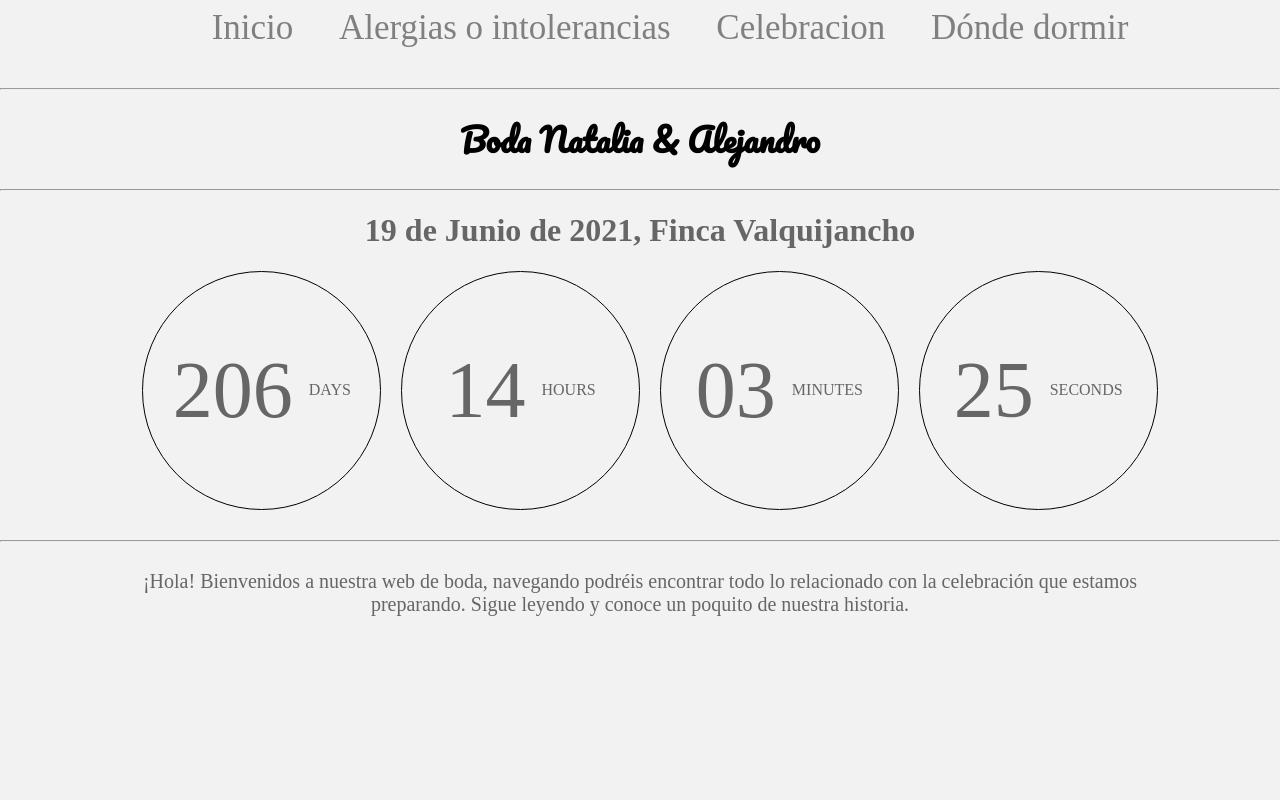
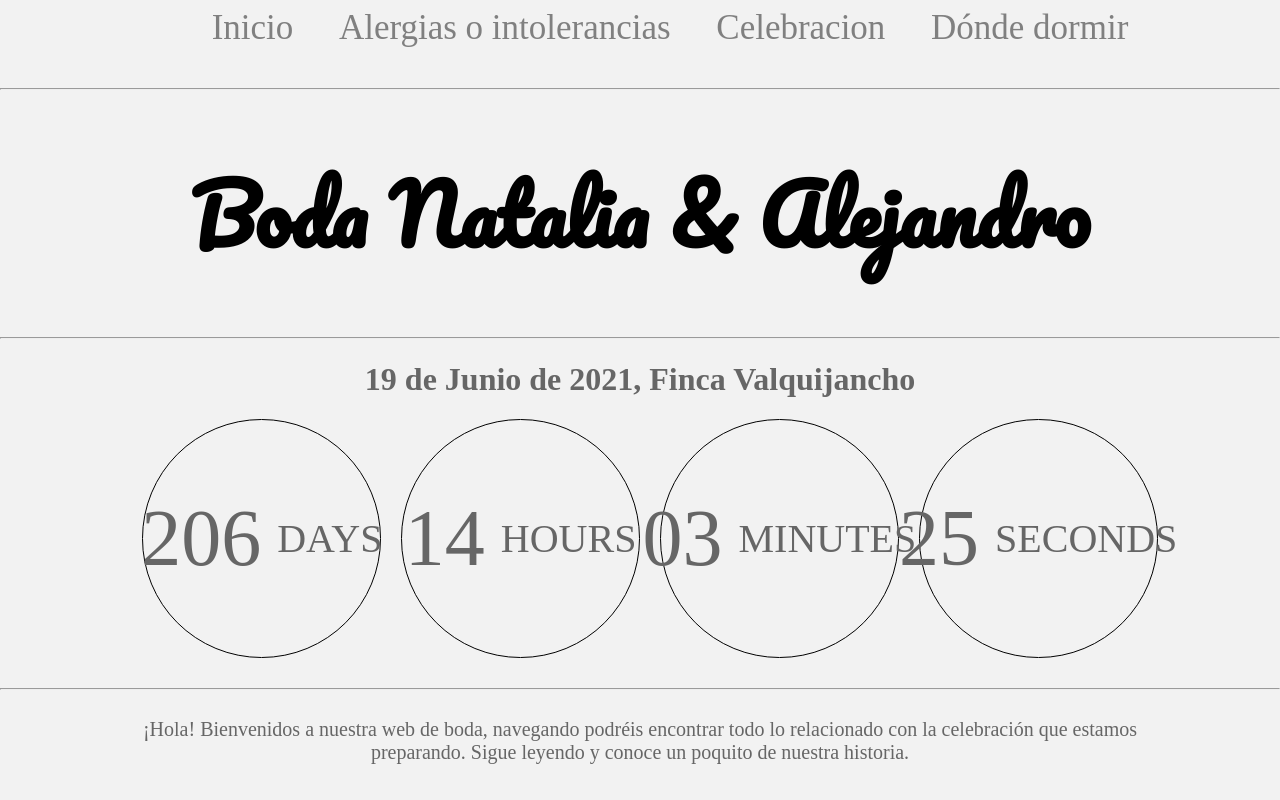
Before and after one commit to alejito10/boda-app, a React (Create React App) app: page / in a window 1280 px wide. Built offline with nearby package versions, Linux system fonts and the light colour scheme.

Commit message:
mejoras en el titulo

```diff
--- a/src/shared/components/cuentaAtras/cuentaAtras.css
+++ b/src/shared/components/cuentaAtras/cuentaAtras.css
@@ -31,7 +31,7 @@
 .time-text{
     display: flex;
     margin-left: 1rem;
-    font-size: 2vh;
+    font-size: 5vh;
 }
 @media (max-width: 600px){
     .countdown-wrapper{
--- a/src/shared/components/titulo/titulo.css
+++ b/src/shared/components/titulo/titulo.css
@@ -9,4 +9,5 @@
 }
 .title{
     font-family: titulo;
+    font-size: 10vh;
 }
```
